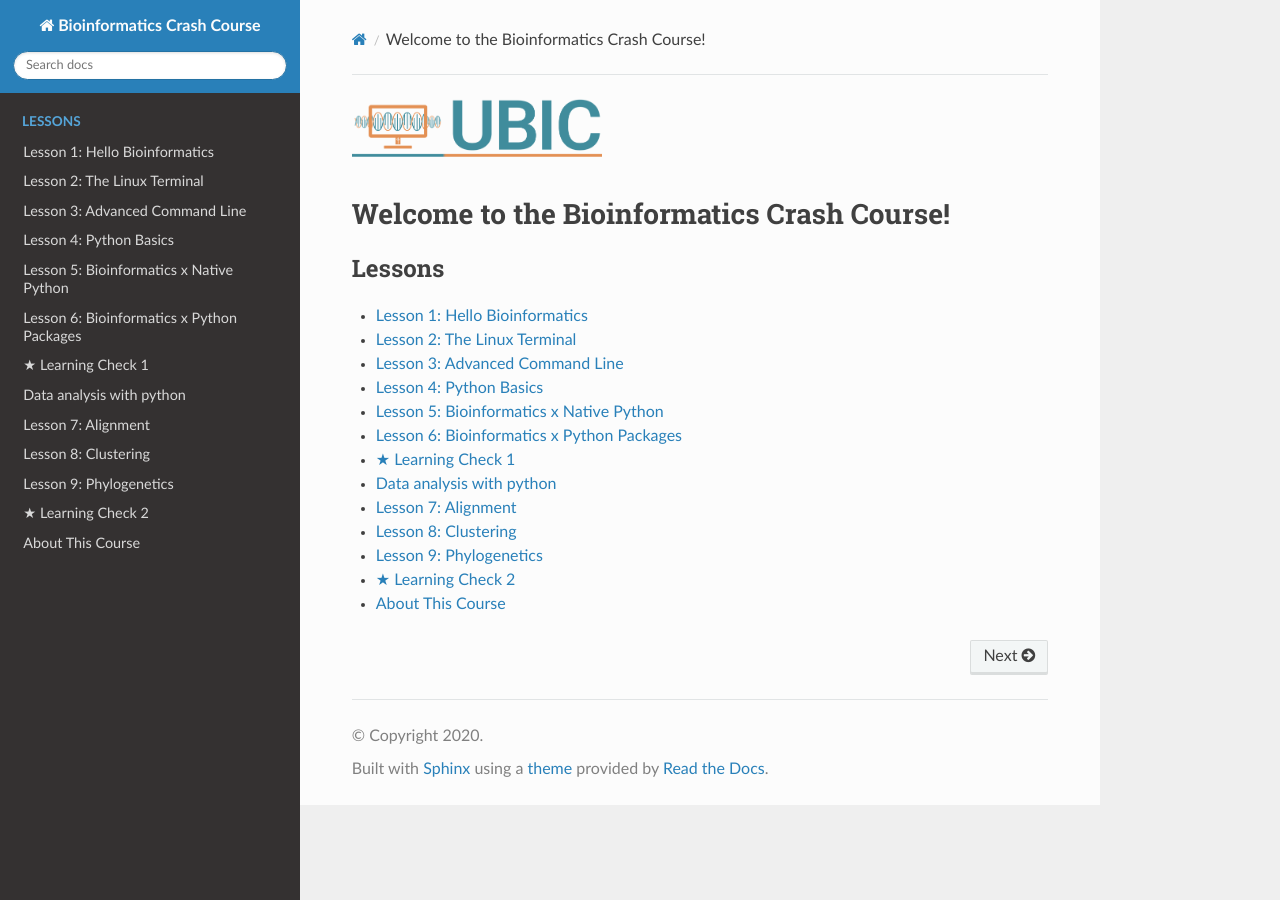
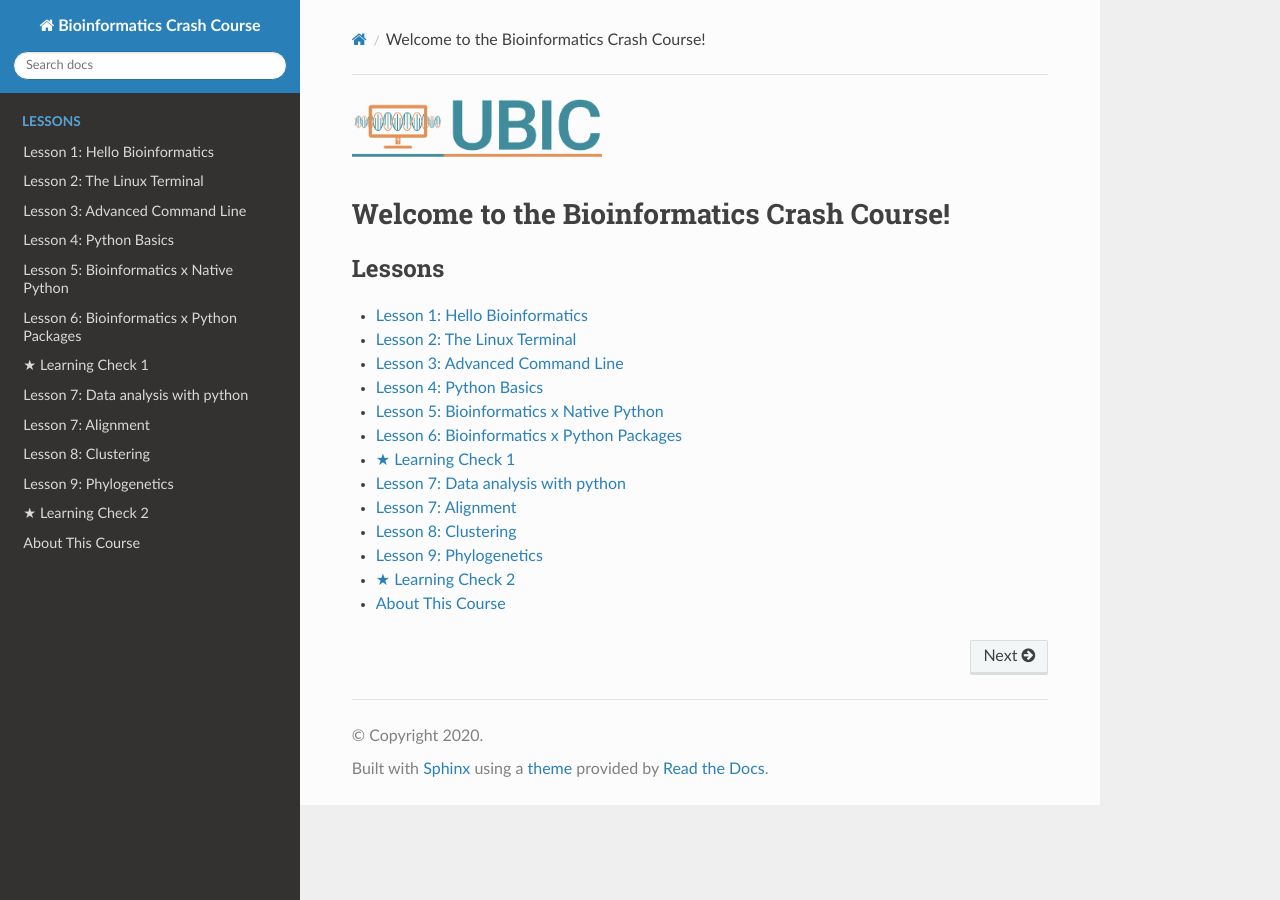
Before and after one commit to ubicucsd/crash_course, a Sphinx documentation site: the page built from source/index.rst, in a window 1280 px wide. Built offline with Sphinx 7.4.7 and the Read the Docs theme 2.0.0, drawn with Linux system fonts in a browser that asks for light colours.

Commit message:
Update 7_DataAnalysisWithPython.md

````diff
--- a/source/7_DataAnalysisWithPython.md
+++ b/source/7_DataAnalysisWithPython.md
@@ -1,4 +1,4 @@
-# Data analysis with python
+# Lesson 7: Data analysis with python
 
 The power of Python partially lies in the many library it offers. For this lesson and as a general paractice for data analysis with python, go ahead and perform these imports:
 ```python
````
